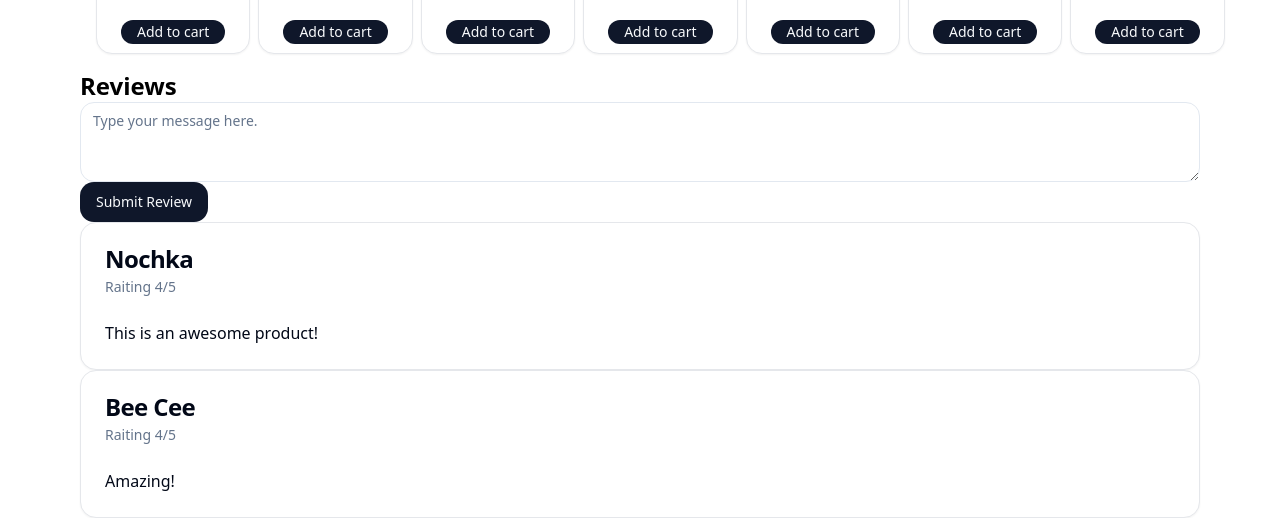
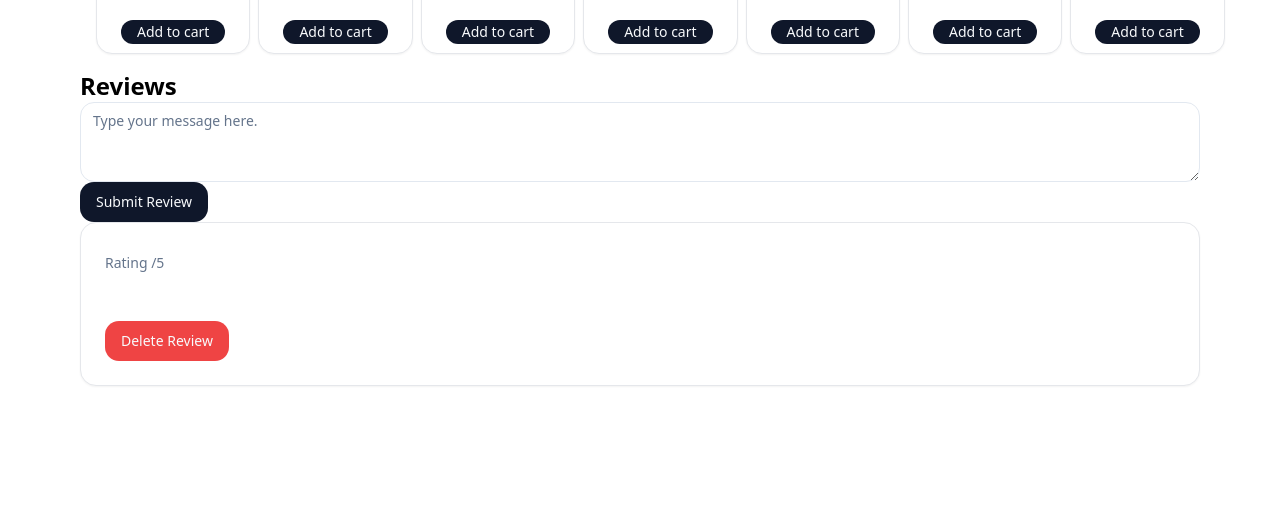
Before and after one commit to ALLHUBS-Jan-2024-Liftoff/Code-Warriors, a React (Vite) app in the folder FrontEnd/: page /product in a window 1280 px wide. Shown: the part 714-1232 px from the top of the page. Built offline with nearby package versions, Linux system fonts and the light colour scheme.

Commit message:
Added a DELETE button to review product page, believe stopped fetching data from back end

```diff
--- a/FrontEnd/src/_root/pages/Product.jsx
+++ b/FrontEnd/src/_root/pages/Product.jsx
@@ -8,6 +8,7 @@ import { NavLink } from 'react-router-dom'
 import { Textarea } from "@/components/ui/textarea"
 
 import axios from 'axios';
+
 
 const ProductDetails = () => {
 
@@ -57,27 +58,33 @@ const ProductDetails = () => {
     ];
 
 
-   const [description, setDescription] = useState("")
+    const [description, setDescription] = useState('');
+    const [reviews, setReviews] = useState([''])
+    ;
 
     const handleChange = (event) => {
         setDescription(event.target.value);
     };
-    function createReview() {
 
+    const createReview = () => {
         let payload = {
             description: description,
-                raiting: 5,
+            rating: 5,
             user: {
                 userId: 1,
             },
             product: {
-                    productId: 1
-                }
-            }
+                productId: 1,
+            },
+        };
         axios.post('http://localhost:8080/api/review/create', payload).then((response) => {
             console.log(response.data);
-        })
-      }
+        });
+    };
+
+    const deleteReview = (reviewId) => {
+        setReviews(reviews.filter(review => review.id !== reviewId));
+    };
 
     return (
         <div className='w-full grid grid-cols-3 px-20'>
@@ -133,38 +140,33 @@ const ProductDetails = () => {
                 </div>
             </div>
 
-
-
             <div className='col-span-3 w-full h-96'>
                 <h1 className='text-2xl font-semibold'>Reviews</h1>
-                <Textarea placeholder="Type your message here."
+
+                <Textarea
+                    placeholder="Type your message here."
                     value={description}
-                onChange={handleChange}/>
+                    onChange={handleChange}
+                />
                 <Button onClick={createReview}>Submit Review</Button>
-            <Card>
+                {reviews.map((review) => (
+                    <Card key={review.id}>
                         <CardHeader>
-                    <CardTitle>Nochka</CardTitle>
-                    <CardDescription>Raiting 4/5</CardDescription>
+                            <CardTitle>{review.title}</CardTitle>
+                            <CardDescription>Rating {review.rating}/5</CardDescription>
+
                         </CardHeader>
                         <CardContent>
-                    <p>This is an awesome product!</p>
+                            <p>{review.content}</p>
                         </CardContent>
+                        <CardFooter>
+                            <Button variant="destructive" onClick={() => deleteReview(review.id)}>Delete Review</Button>
+                        </CardFooter>
                     </Card>
-            <Card>
-                <CardHeader>
-                    <CardTitle>Bee Cee</CardTitle>
-                    <CardDescription>Raiting 4/5</CardDescription>
-                </CardHeader>
-                <CardContent>
-                    <p>Amazing!</p>
-                </CardContent>
-            </Card>
+                ))}
+            </div>
+        </div>
+    );
+};
 
-
-            </div>
-
-        </div>
-    )
-}
-
-export default ProductDetails
+export default ProductDetails;
```
Lines whose indentation alone changed are shown as unchanged.
